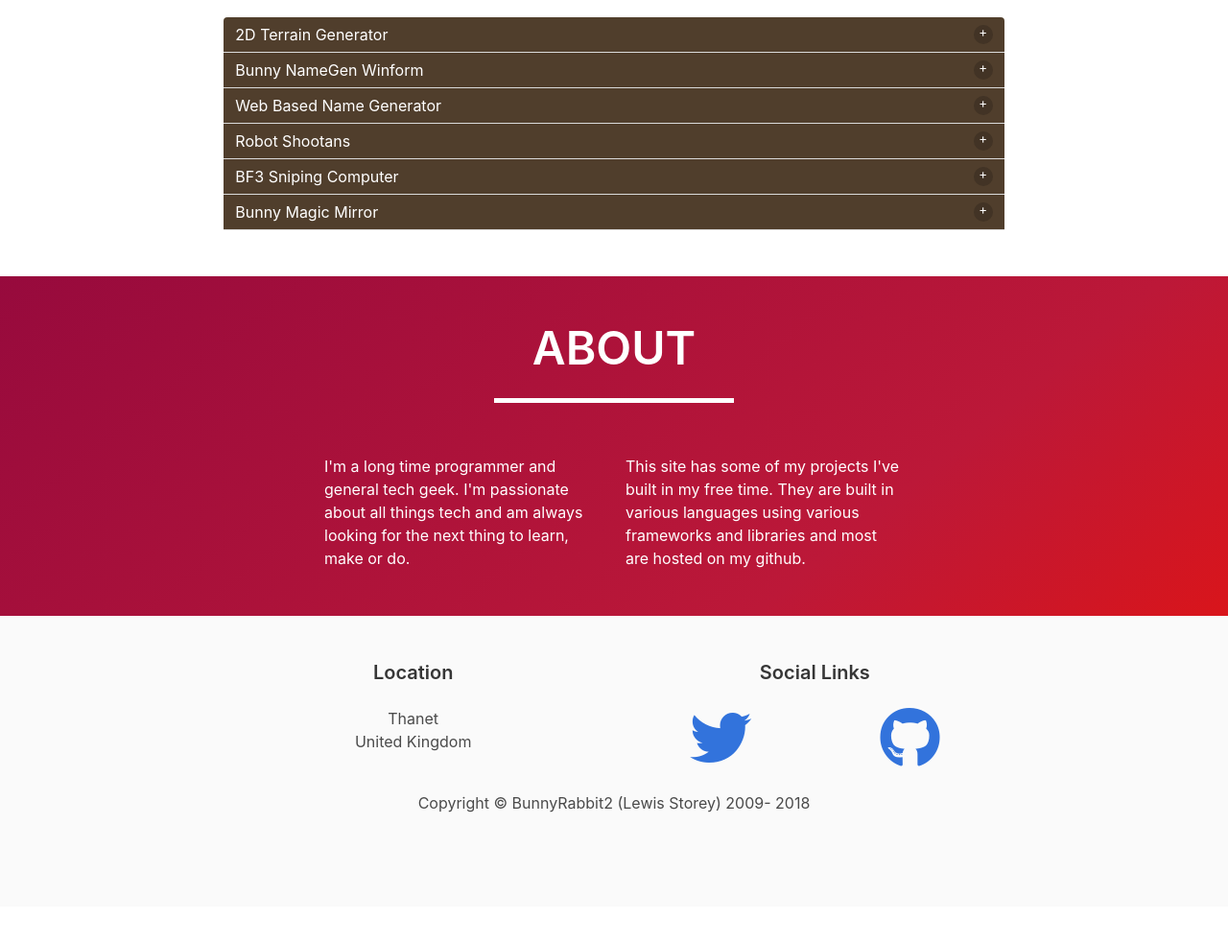
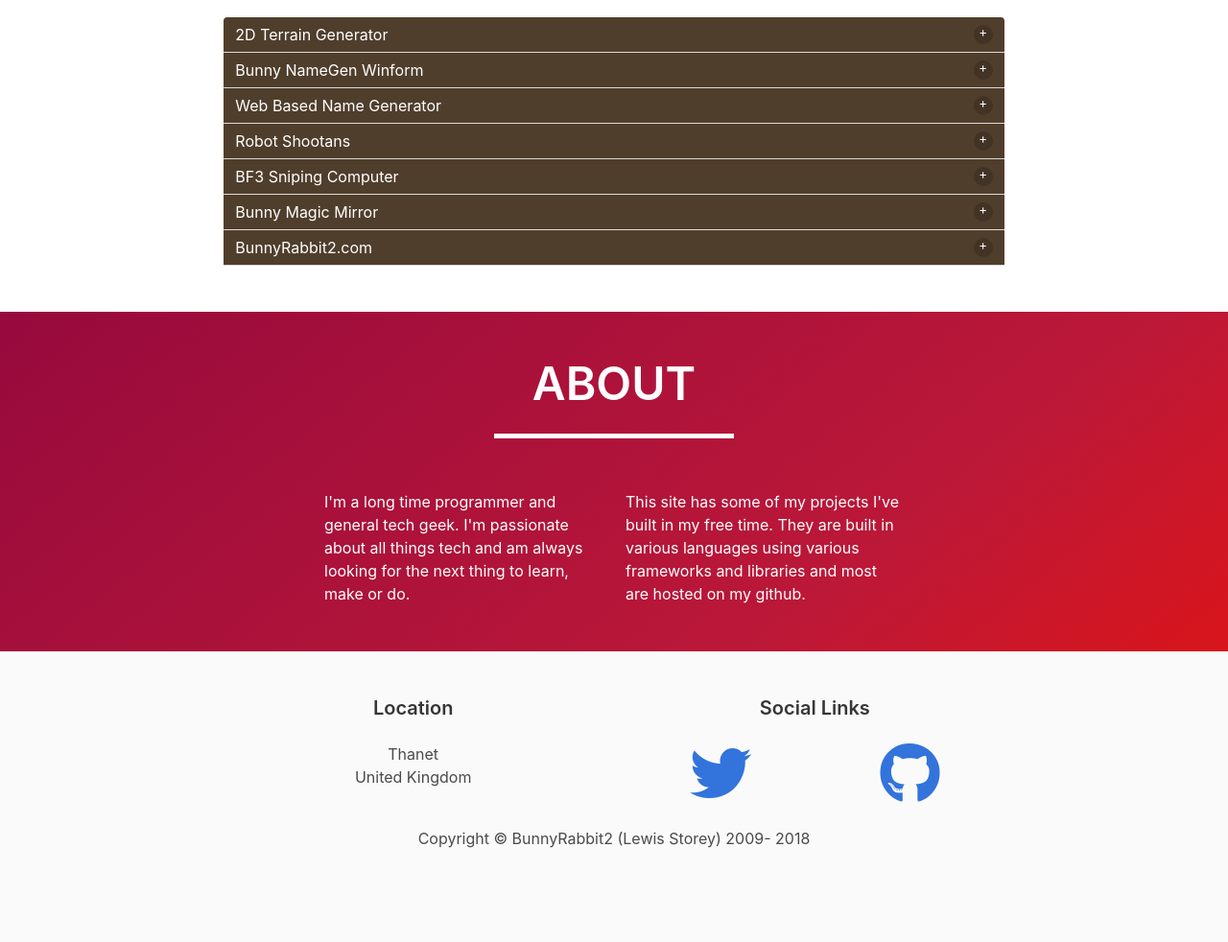
Before and after one commit to BunnyRabbit2/BunnyRabbit2_com_bulma, a PHP site: page / in a window 1280 px wide. Shown: the part 726-1708 px from the top of the page at 96% size. Before the commit the page ends 1573 px from the top, so only its background shows below. Run offline with PHP 8.4, Linux system fonts and the light colour scheme; some libraries are stand-ins or nearby versions.

Commit message:
Created project for this site. Removed old footer
Signed-off-by: Lewis Storey (BunnyRabbit2) <iamlewisstorey@yahoo.com>

```diff
--- a/portfolio.php
+++ b/portfolio.php
@@ -21,6 +21,8 @@
 
           <?php include("projects/p_BunnyMagicMirror.php"); ?>
 
+          <?php include("projects/p_BunnyRabbit2com.php"); ?>
+
         </section>
       </div>
     </div>
--- /dev/null
+++ b/projects/p_BunnyRabbit2com.php
@@ -0,0 +1,35 @@
+<article class="accordion is-info">
+    <div class="accordion-header">
+        <p>BunnyRabbit2.com</p>
+        <button class="toggle" aria-label="toggle"></button>
+    </div>
+    <div class="accordion-body">
+        <div class="accordion-content">
+            <div class="columns">
+                <div class="column">
+                    <h5 class="subtitle is-5">Date built:
+                        <strong>July 2018 - August 2018</strong>
+                    </h5>
+
+                    <h5 class="subtitle is-5">Languages and skills used:
+                        <strong>HTML, JS, SASS</strong>
+                    </h5>
+
+                    <h5 class="subtitle is-5">
+                        <a href="https://github.com/BunnyRabbit2/BunnyRabbit2_com_bulma" title="Github link for BunnyRabbit2.com">Github link</a>
+                    </h5>
+
+                </div>
+            </div>
+
+            <div class="columns">
+                <div class="column">
+                    <p>I built this website to replace an old one put together using a bootstrap template. It was partly to
+                        learn Bulma and to learn SASS while also moving my site off of a template and on to something I could
+                        say I have built myself.</p>
+                    <p>Using php was just a way to have the page split into multiple files without too much hassle.</p>
+                </div>
+            </div>
+        </div>
+    </div>
+</article>
```
Also changed, not shown: old_site/footer.php (deleted, +0 -45 lines).
